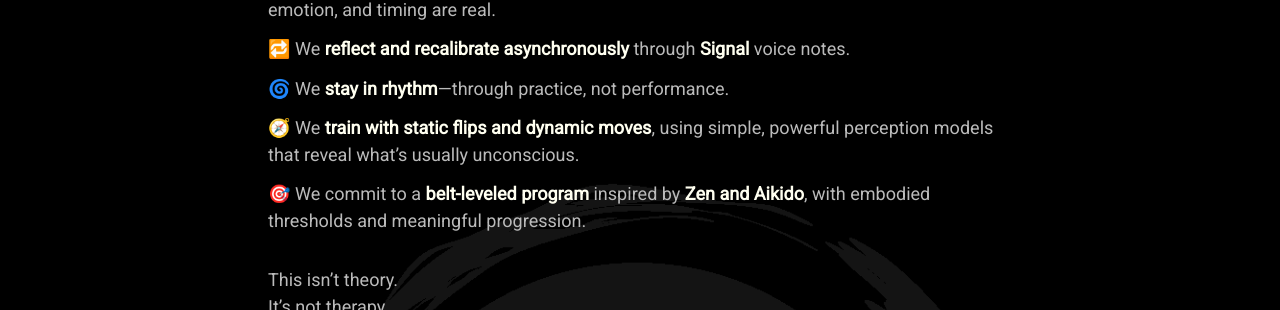
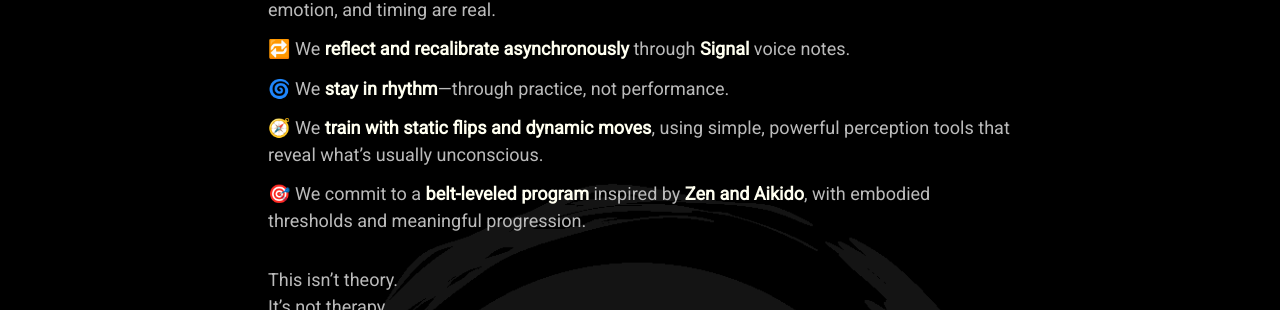
Before and after one commit to mindset-dojo/mindset-dojo.github.io, a Jekyll site: the page built from index.md, in a window 1280 px wide and 900 px high, scrolled down 590 px. Shown: the part 143-453 px from the top of the window. Built offline with Jekyll 4.4.1, drawn with Linux system fonts in a browser that asks for light colours; some web fonts are replaced.

Commit message:
refactor: Don't Think. Train

```diff
--- a/index.md
+++ b/index.md
@@ -27,7 +27,7 @@ But to move differently, when it counts.</p>
   <li>🥋 We <strong>role play in dynamic conversations</strong>—live and online via <strong>Jitsi Meet</strong>—where pressure, emotion, and timing are real.</li>
   <li>🔁 We <strong>reflect and recalibrate asynchronously</strong> through <strong>Signal</strong> voice notes.</li>
   <li>🌀 We <strong>stay in rhythm</strong>—through practice, not performance.</li>
-  <li>🧭 We <strong>train with static flips and dynamic moves</strong>, using simple, powerful perception models that reveal what’s usually unconscious.</li>
+  <li>🧭 We <strong>train with static flips and dynamic moves</strong>, using simple, powerful perception tools that reveal what’s usually unconscious.</li>
   <li>🎯 We commit to a <strong>belt-leveled program</strong> inspired by <strong>Zen and Aikido</strong>, with embodied thresholds and meaningful progression.</li>
 </ul>
 
```
